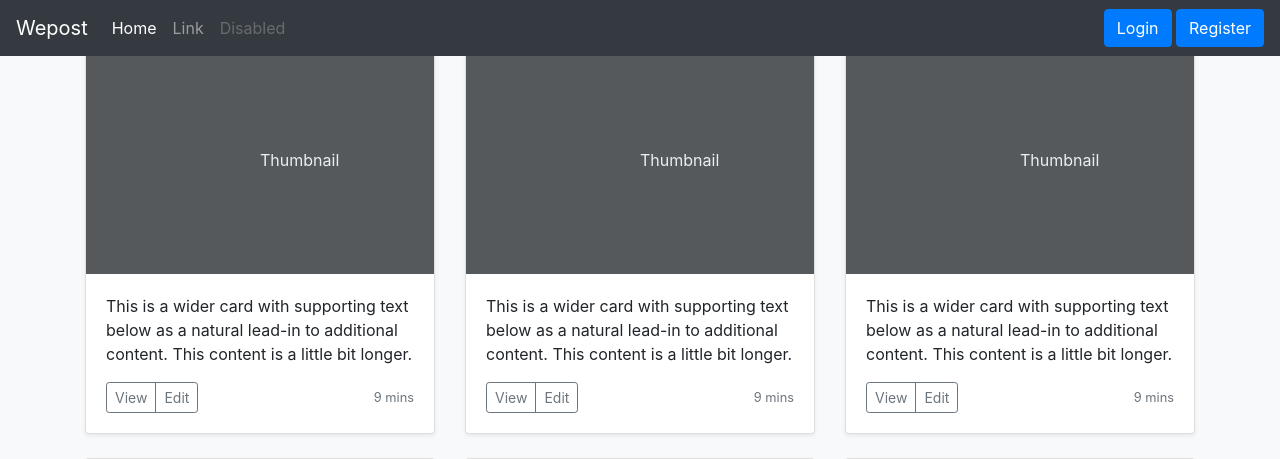
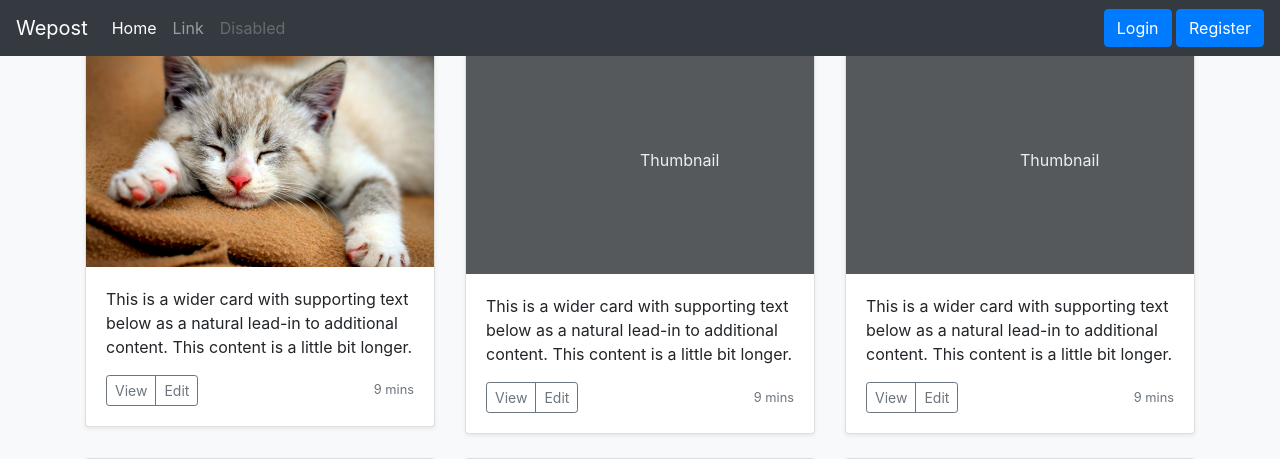
Before and after one commit to Hannidiot/wepost, a Django app: page /wepost/home/ in a window 1280 px wide. Shown: the top 459 px of the page. Run offline with Django 3.2, Linux system fonts and the light colour scheme; some libraries are stand-ins or nearby versions.

Commit message:
add picture to album card

```diff
--- a/templates/wepost_main/base.html
+++ b/templates/wepost_main/base.html
@@ -25,7 +25,7 @@
         <div class="row">
           <div class="col-md-4">
             <div class="card mb-4 shadow-sm">
-              <svg class="bd-placeholder-img card-img-top" width="100%" height="225" xmlns="http://www.w3.org/2000/svg" role="img" aria-label="Placeholder: Thumbnail" preserveAspectRatio="xMidYMid slice" focusable="false"><title>Placeholder</title><rect width="100%" height="100%" fill="#55595c"></rect><text x="50%" y="50%" fill="#eceeef" dy=".3em">Thumbnail</text></svg>
+              <img src="{{ MEDIA_URL }}cat.jpg" alt="tmp picture" />
 
               <div class="card-body">
                 <p class="card-text">This is a wider card with supporting text below as a natural lead-in to additional content. This content is a little bit longer.</p>
--- a/wepost/settings.py
+++ b/wepost/settings.py
@@ -67,6 +67,7 @@ TEMPLATES = [
                 'django.template.context_processors.request',
                 'django.contrib.auth.context_processors.auth',
                 'django.contrib.messages.context_processors.messages',
+                'django.template.context_processors.media',
             ],
         },
     },
--- a/wepost/urls.py
+++ b/wepost/urls.py
@@ -13,8 +13,10 @@ Including another URLconf
     1. Import the include() function: from django.urls import include, path
     2. Add a URL to urlpatterns:  path('blog/', include('blog.urls'))
 """
+from django.conf import settings
 from django.contrib import admin
 from django.urls import include, path
+from django.conf.urls.static import static
 
 from wepost_main.views import test
 
@@ -22,4 +24,4 @@ urlpatterns = [
     path('', test, name='test'),
     path('admin/', admin.site.urls),
     path('wepost/', include('wepost_main.urls')),
-]
+] + static(settings.MEDIA_URL, document_root=settings.MEDIA_ROOT)
```
Also changed, not shown: media/cat.jpg (added).
